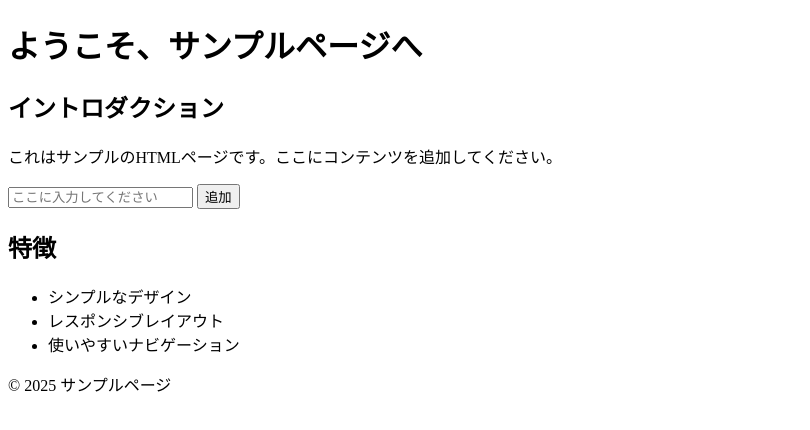
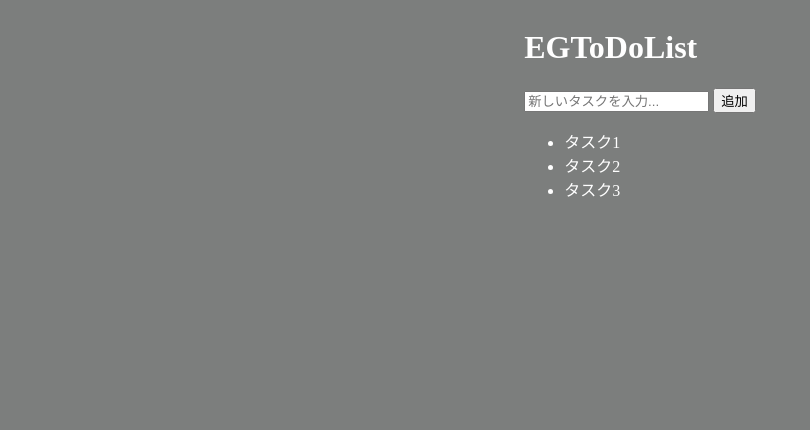
Before and after one commit to Hiroto0002/project-Modern, a plain HTML site: page index.html in a window 1280 px wide. Shown: the whole page, without its empty margins (0-810 px from the left). Drawn offline with Linux system fonts and the light colour scheme.

Commit message:
add:javascript

```diff
--- a/index.html
+++ b/index.html
@@ -1,37 +1,24 @@
 <!DOCTYPE html>
 <html lang="ja">
 <head>
-   <meta charset="UTF-8">
-   <meta name="viewport" content="width=device-width, initial-scale=1.0">
-   <title>サンプルページ</title>
-   <link rel="stylesheet" href="styles.css">
+    <meta charset="UTF-8">
+    <title>EGToDoList</title>
+    <link rel="stylesheet" href="style.css">
 </head>
+
 <body>
-   <header>
-      <h1>ようこそ、サンプルページへ</h1>
-   </header>
-   <main>
-      <div class="container">
-            <section class="intro">
-                  <h2>イントロダクション</h2>
-                  <p>これはサンプルのHTMLページです。ここにコンテンツを追加してください。</p>
-                  <div class="inputArea">
-                        <input type="text" id="taskInput" placeholder="ここに入力してください">
-                        <button type="button" id="addButton">追加</button>
-                  </div>
-            </section>
-            <section class="taskList">
-                  <h2>特徴</h2>
-                  <ul>
-                  <li>シンプルなデザイン</li>
-                  <li>レスポンシブレイアウト</li>
-                  <li>使いやすいナビゲーション</li>
-                  </ul>
-            </section>
-      </div>
-      </main>
-      <footer>
-         <p>&copy; 2025 サンプルページ</p>
-      </footer>
+    <div>
+        <h1>EGToDoList</h1>
+        <div>
+            <input type="text" id="task-input" placeholder="新しいタスクを入力...">
+            <button id="add-button">追加</button>
+        </div>
+        <ul id="task-list">
+            <li>タスク1</li>
+            <li>タスク2</li>
+            <li>タスク3</li>
+        </ul>
+    </div>
+    <script src="script.js"></script>
 </body>
 </html>
--- /dev/null
+++ b/script.js
@@ -0,0 +1,9 @@
+// 1. 必要なHTML要素を取得する
+const taskInput = document.getElementById('task-input');
+const addButton = document.getElementById('add-button');
+const taskList = document.getElementById('task-list');
+
+// 2. 要素を取得しているか確認
+console.log(taskInput);
+console.log(addButton);
+console.log(taskList);
--- /dev/null
+++ b/style.css
@@ -0,0 +1,8 @@
+body {
+  background-color: #7c7e7d; /* 薄い背景色 */
+  color: #fff;
+  display: flex;
+  justify-content: center; /* コンテンツを水平中央に配置 */
+  align-items: flex-start; /* コンテンツを上から開始 */
+
+}
```
